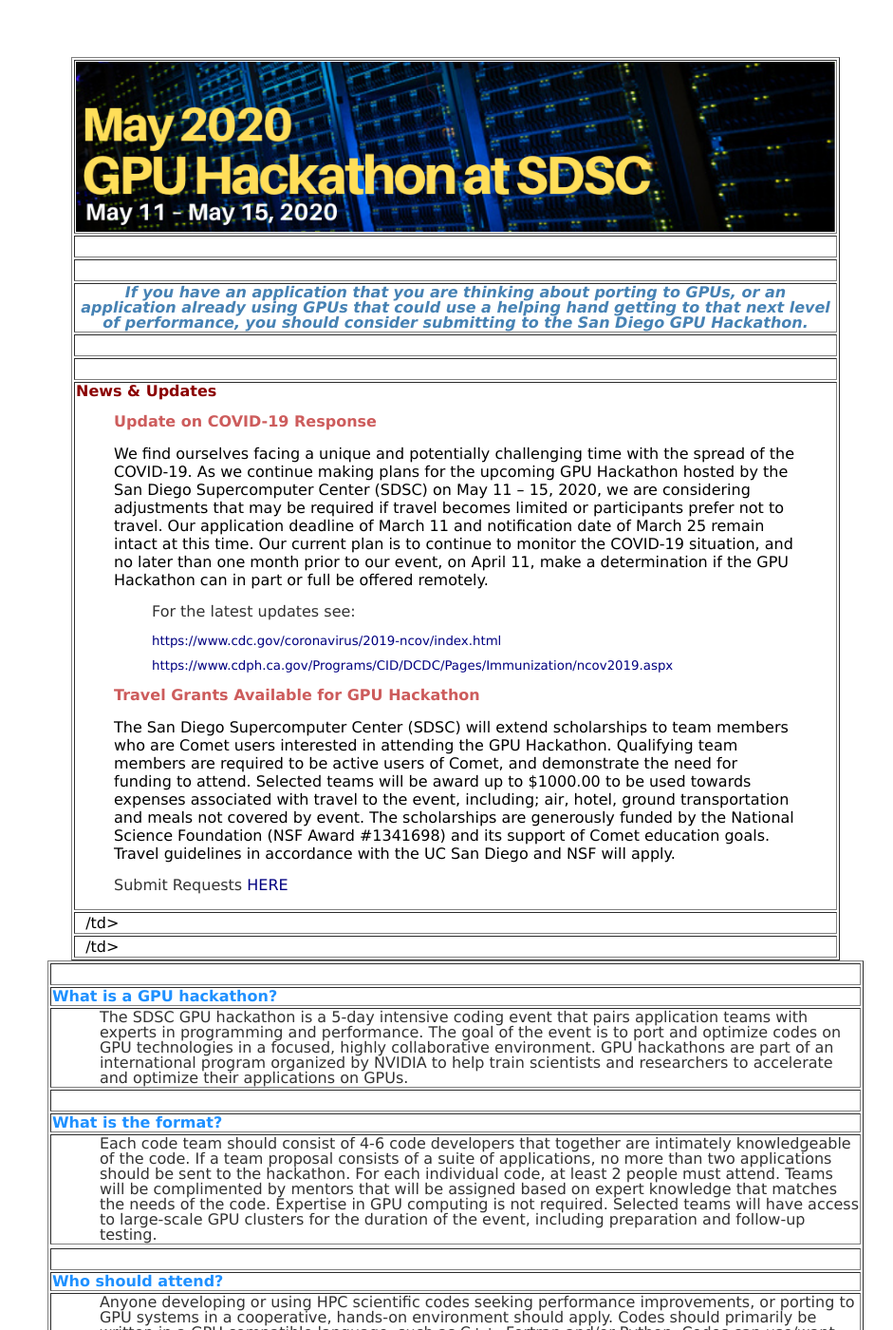
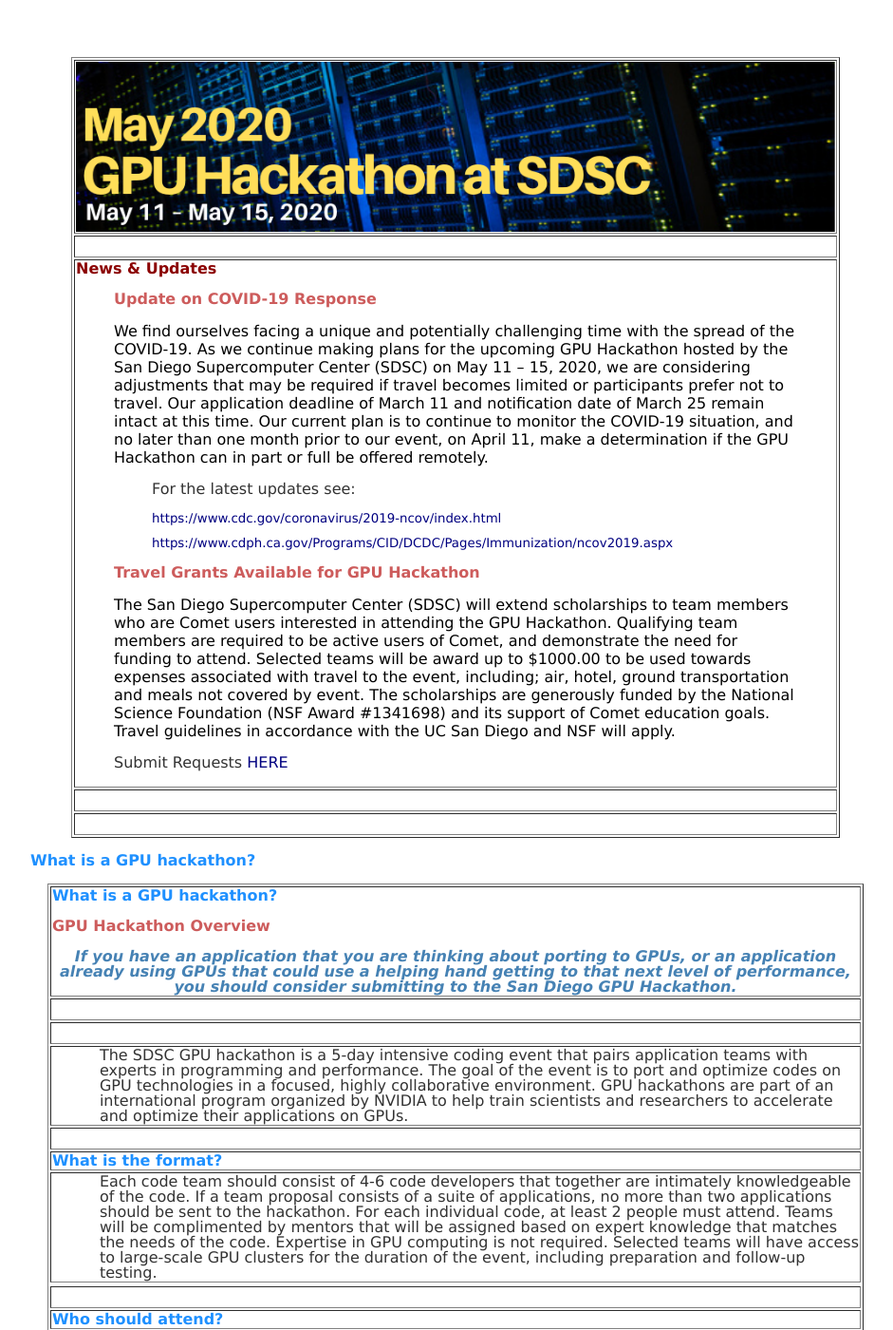
Before and after one commit to sdsc-hpc-training/sdsc-hpc-training.github.io, a Jekyll site: the page built from gpuhackathon/index.html, in a window 1280 px wide and 1400 px high. Shown: the whole window at 95% size, without its empty margins (160-1101 px from the left). Built offline with Jekyll 4.4.1, drawn with Linux system fonts in a browser that asks for light colours.

Commit message:
Update index.html

```diff
--- a/gpuhackathon/index.html
+++ b/gpuhackathon/index.html
@@ -7,15 +7,7 @@
 <img src="./images/gpuhackathon_weblogo.v4.png" alt="SDSC GPU Hackathon" width="800px" class="center"/>
 </td></tr>
 <tr><td align='left' valign='top'>&nbsp; </td></tr>
-<tr><td align='left' valign='top'>&nbsp; </td></tr>
-<tr><td align='center' valign='top'>
-<p class="descr"><b>If you have an application that you are thinking about porting to GPUs,
-or an application already using GPUs that could use a helping hand getting to
-that next level of performance, you should consider submitting to the
-San Diego GPU Hackathon.</b></p>
-</td></tr>
-<tr><td align='left' valign='top'>&nbsp; </td></tr>
-<tr><td align='left' valign='top'>&nbsp; </td></tr>
+
 <tr><td align='left' valign='top'>
 <p class="news">News & Updates</p>
 <blockquote>
@@ -44,12 +36,21 @@
 accordance with the UC San Diego and NSF will apply.
 <p>Submit Requests <a href="https://docs.google.com/forms/d/11ueDieN3e28QX4yOvfS4UvGGk6pTvjykkZn-apTF8As/edit">HERE</a>
 </td></tr>
-<tr><td align='left' valign='top'>&nbsp; /td></tr>
-<tr><td align='left' valign='top'>&nbsp; /td></tr>
+<tr><td align='left' valign='top'>&nbsp; </td></tr>
+<tr><td align='left' valign='top'>&nbsp; </td></tr>
+
 <table border=1 width=96% align="center">
-  <tr><td align='left' valign='top'>&nbsp; </td></tr>
-  <tr><td align='left' valign='top'>
-      <p class="sectitle">What is a GPU hackathon?</p>
+<tr><td align='center' valign='top'>
+                                                                                                                                                            <p class="sectitle">What is a GPU hackathon?</p>
+<p class="newsitem">GPU Hackathon Overview</p>
+<p class="descr"><b>If you have an application that you are thinking about porting to GPUs,
+or an application already using GPUs that could use a helping hand getting to
+that next level of performance, you should consider submitting to the
+San Diego GPU Hackathon.</b></p>
+</td></tr>
+<tr><td align='left' valign='top'>&nbsp; </td></tr>
+<tr><td align='left' valign='top'>&nbsp; </td></tr>
+<p class="sectitle">What is a GPU hackathon?</p>
   </td></tr>
   <tr><td align='left' valign='top'>
     <p id="paral">The SDSC GPU hackathon is a 5-day intensive coding event that pairs
```
